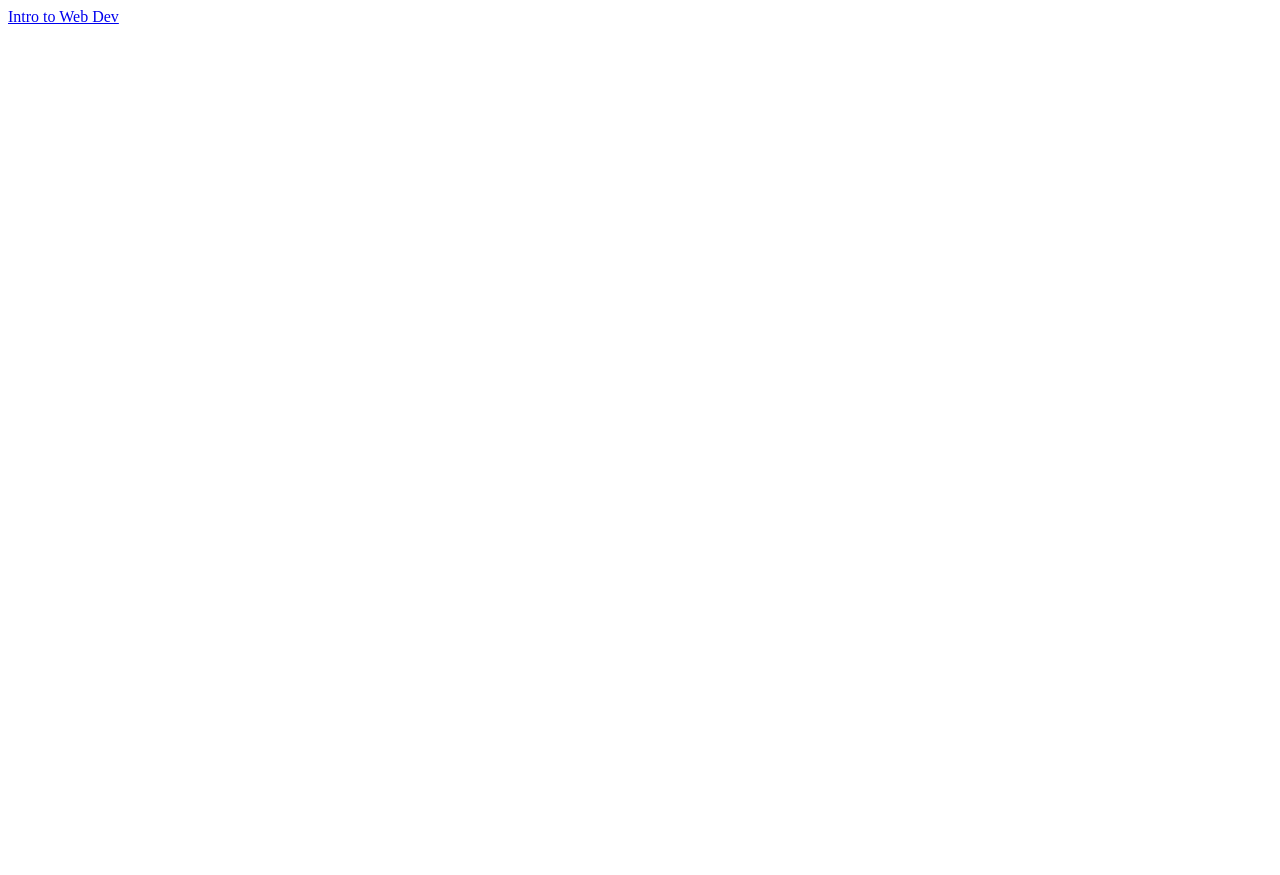
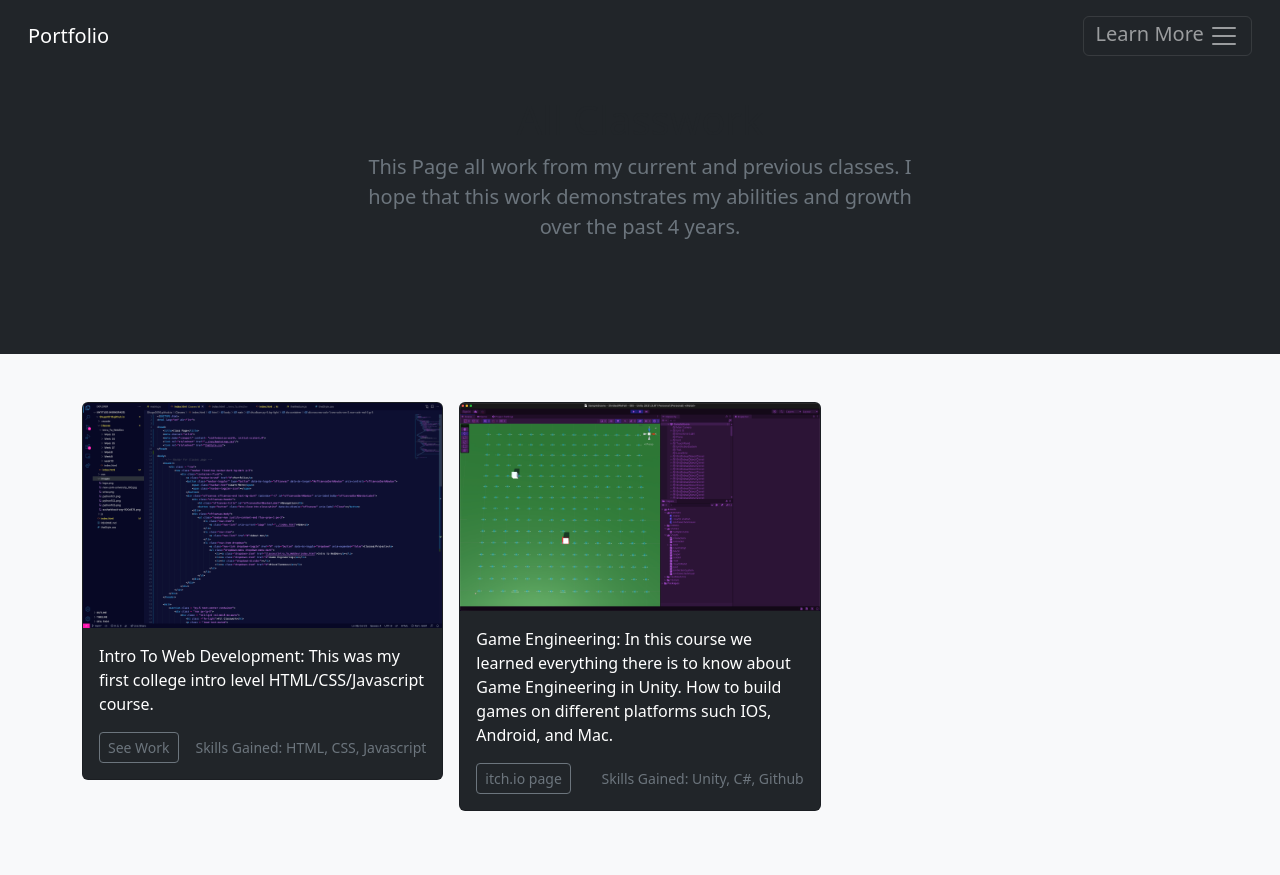
Before and after one commit to Shugo0016/Shugo0016.github.io, a plain HTML site: page Classes/index.html in a window 1280 px wide. Before the commit the page ends 800 px from the top, so only its background shows below. Drawn offline with Linux system fonts and the light colour scheme; files that its build step writes are made by us from their sources.

Commit message:
Class Work Pageimplemented

```diff
--- a/Classes/index.html
+++ b/Classes/index.html
@@ -1,9 +1,117 @@
-<html>
+<!DOCTYPE html>
+<html lang="en" dir="ltr">
+
 <head>
- <title> 🖥 All Classes!!</title>
+    <title>Class Page</title>
+    <meta charset="utf-8">
+    <meta name="viewport" content= "width=device-width, initial-scale=1.0">
+    <link rel="stylesheet" href="../css/bootstrap.css"/>
+    <link rel="stylesheet" href="theStyle.css">
 </head>
- <body>
-  <!-- <h2>Intro to Web Dev:</h2> -->
-  <a href="Intro_To_WebDev/">Intro to Web Dev</a>
- </body>
+
+<body>
+      <!-- Navbar For Classes page -->
+    <header>
+        <div class = "row">
+            <nav class="navbar fixed-top navbar-dark bg-dark p-3">
+                <div class="container-fluid">
+                    <a class="navbar-brand" href="#">Portfolio</a>
+                    <button class="navbar-toggler" type="button" data-bs-toggle="offcanvas" data-bs-target="#offcanvasDarkNavbar" aria-controls="offcanvasDarkNavbar">
+                        <span class="navbar-text">Learn More</span>
+                        <span class="navbar-toggler-icon"></span>
+                    </button>
+                    <div class="offcanvas offcanvas-end text-bg-dark" tabindex="-1" id="offcanvasDarkNavbar" aria-labelledby="offcanvasDarkNavbarLabel">
+                        <div class="offcanvas-header">
+                            <h5 class="offcanvas-title" id="offcanvasDarkNavbarLabel">Navagation</h5>
+                            <button type="button" class="btn-close btn-close-white" data-bs-dismiss="offcanvas" aria-label="Close"></button>
+                        </div>
+                        <div class="offcanvas-body">
+                            <ul class="navbar-nav justify-content-end flex-grow-1 pe-3">
+                                <li class="nav-item">
+                                    <a class="nav-link" aria-current="page" href="../index.html">Home</a>
+                                </li>
+                                <li class="nav-item">
+                                    <a class="nav-link" href="#">About me</a>
+                                </li>
+                                <li class="nav-item dropdown">
+                                    <a class="nav-link dropdown-toggle" href="#" role="button" data-bs-toggle="dropdown" aria-expanded="false">Classes/Projects</a>
+                                    <ul class="dropdown-menu dropdown-menu-dark">
+                                        <li><a class="dropdown-item" href="Classes/Intro_To_WebDev/index.html">Intro to WebDev</a></li>
+                                        <li><a class="dropdown-item" href="#">Game Engineering</a></li>
+                                        <li><hr class="dropdown-divider"></li>
+                                        <li><a class="dropdown-item" href="#">Miscellaneous</a></li>
+                                    </ul>
+                                </li>
+                            </ul>
+                        </div>
+                    </div>
+                </div>
+            </nav>
+        </div>
+    </header>
+
+    <main>
+        <section class = "py-5 text-center container">
+            <div class = "row py-lg-5">
+                <div class = "col-lg-6 col-md-8 mx-auto">
+                    <h1 class ="fw-light">All Classwork</h1>
+                    <p class = "lead text-muted">
+                        This Page all work from my current and previous classes.
+                        I hope that this work demonstrates my abilities and growth over the past 4 years.
+                    </p>
+                </div>
+            </div>
+        </section>
+
+        <div class = "album py-5 bg-light">
+            <div class = "container">
+                <div class = "row row-cols-1 row-cols-sm-2 row-cols-md-3 g-3">
+
+                    <!-- Intro To Web Development Card -->
+                    <div class = "col">
+                        <div class = "card text-white bg-dark mb-3">
+                            <img class="card-img-top" src="../images/VsStudio.png" alt="Card image cap">
+                            <div class = "card-body">
+                                <p class = "card-text">Intro To Web Development: This was my first college intro level HTML/CSS/Javascript course.</p>
+                                <div class = "d-flex justify-content-between align-items-center">
+                                    <div class = "btn-group">
+                                        <a class = "btn btn-sm btn-outline-secondary" href = "Intro_To_WebDev/index.html" role = "button">See Work</a>
+                                    </div>
+                                <small class = "text-muted">Skills Gained: HTML, CSS, Javascript</small>
+                                </div>
+                            </div>
+                        </div>
+                    </div>
+
+                    <!-- Game Engineering Card -->
+                    <div class = "col">
+                        <div class = "card text-white bg-dark mb-3">
+                            <img class="card-img-top" src="../images/GameEngineering.png" alt="Card image cap">
+                            <div class = "card-body">
+                                <p class = "card-text">Game Engineering: In this course we learned everything there is to know about Game Engineering in Unity.
+                                    How to build games on different platforms such IOS, Android, and Mac. </p>
+                                <div class = "d-flex justify-content-between align-items-center">
+                                    <div class = "btn-group">
+                                        <a class = "btn btn-sm btn-outline-secondary" href = "https://shugo16.itch.io/" role = "button">itch.io page</a>
+                                    </div>
+                                    <small class = "text-muted">Skills Gained: Unity, C#, Github</small>
+                                </div>
+                            </div>
+                        </div>
+                    </div>
+
+
+
+                </div>
+
+            </div>
+        </div>
+    </main>
+
+
+
+    <script src ="../js/bootstrap.bundle.js"></script>
+</body>
+
+
 </html>
```
Also changed, not shown: index.html (+3 -3 lines), images/GameEngineering.png (added), images/VsStudio.png (added).
